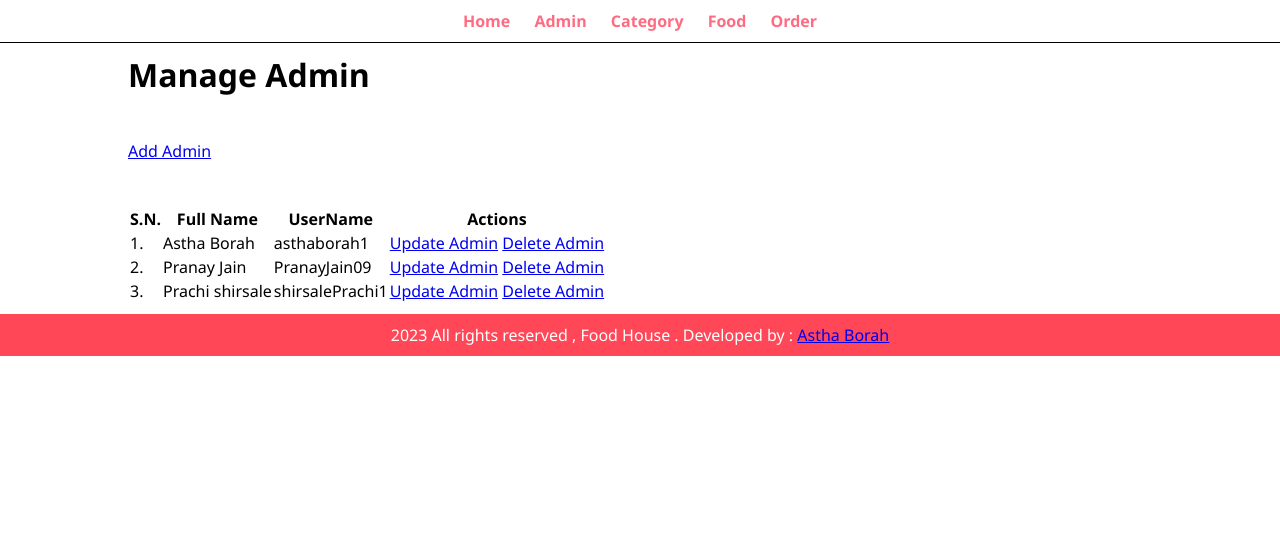
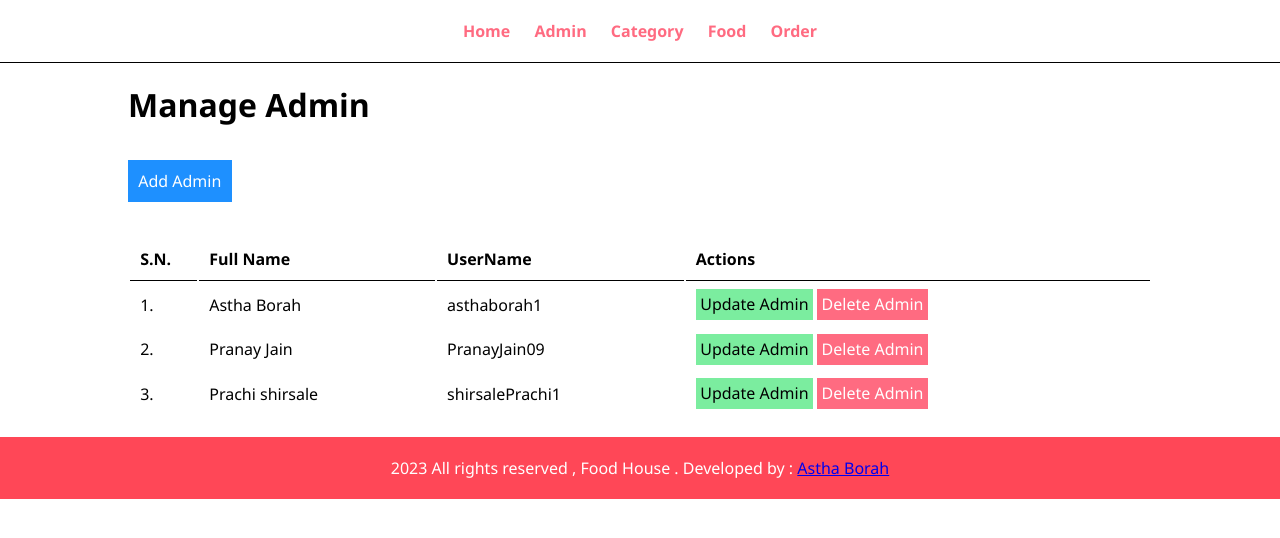
Before and after one commit to asthaborah/FoodOrder, a PHP site: page /Admin/Manage-admin.php in a window 1280 px wide. Shown: the top 538 px of the page. Run offline with PHP 8.4, Linux system fonts and the light colour scheme.

Commit message:
added css

```diff
--- a/css/admin.css
+++ b/css/admin.css
@@ -13,7 +13,7 @@
 .wrapper{
     width: 80%;
     margin: 0 auto;
-    padding: 10px;
+    padding: 20px;
 }
 
 .clearfix{
@@ -23,6 +23,58 @@
 .text-align{
     text-align: center;
 }
+
+.btn-primary{
+    text-decoration: none;
+    background-color: #1e90ff;
+    color: white;
+    padding: 1%;
+}
+
+.btn-primary:hover{
+    background-color: #3742fa;
+}
+
+.btn-success{
+    text-decoration: none;
+    background-color: #7bed9f;
+    color: black;
+    padding: 1%;
+}
+
+.btn-success:hover{
+    background-color: #2ed573;
+}
+
+.btn-danger{
+    text-decoration: none;
+    background-color: #ff6b81;
+    color: white;
+    padding: 1%;
+}
+
+.btn-danger:hover{
+    background-color: #ff4757;
+}
+
+/* Manage Admin */
+
+/* tables css */
+.tbl-full{
+    width: 100%;
+}
+
+table th{
+    font-weight: bold;
+    text-align: left;
+    border-bottom: 1px solid black;
+}
+table td , th{
+    padding: 1%;
+
+}
+
+
 /* Menu css styling */
 .menu{
     border-bottom: 1px solid black;
```
